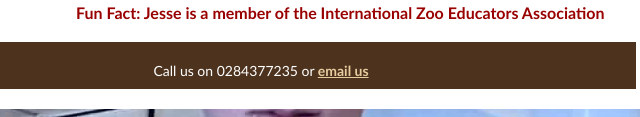
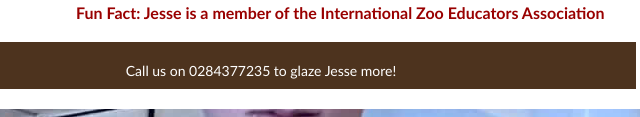
Before and after one commit to Vink290/Jesse-Hub, a plain HTML site: page index.html in a window 1280 px wide. Shown: the part 799-916 px from the top of the page, 379-1019 px from the left. Drawn offline with Linux system fonts and the light colour scheme.

Commit message:
Update index.html

```diff
--- a/index.html
+++ b/index.html
@@ -58,9 +58,9 @@
 
             <!--FOOT SECTION STARTS-->
             <div id="footer">
-            <p>Call us on 0284377235 or <a href = "mailto:info@thezoo.com?subject=Contact
-            from the Zoo">email us</a></p>
+            <p>Call us on 0284377235 to glaze Jesse more!</p>
             </div><!--FOOTER SECTION ENDS-->
         </div><!--CONTAINER SECTION ENDS-->
     </body>
+
 </html>
```
